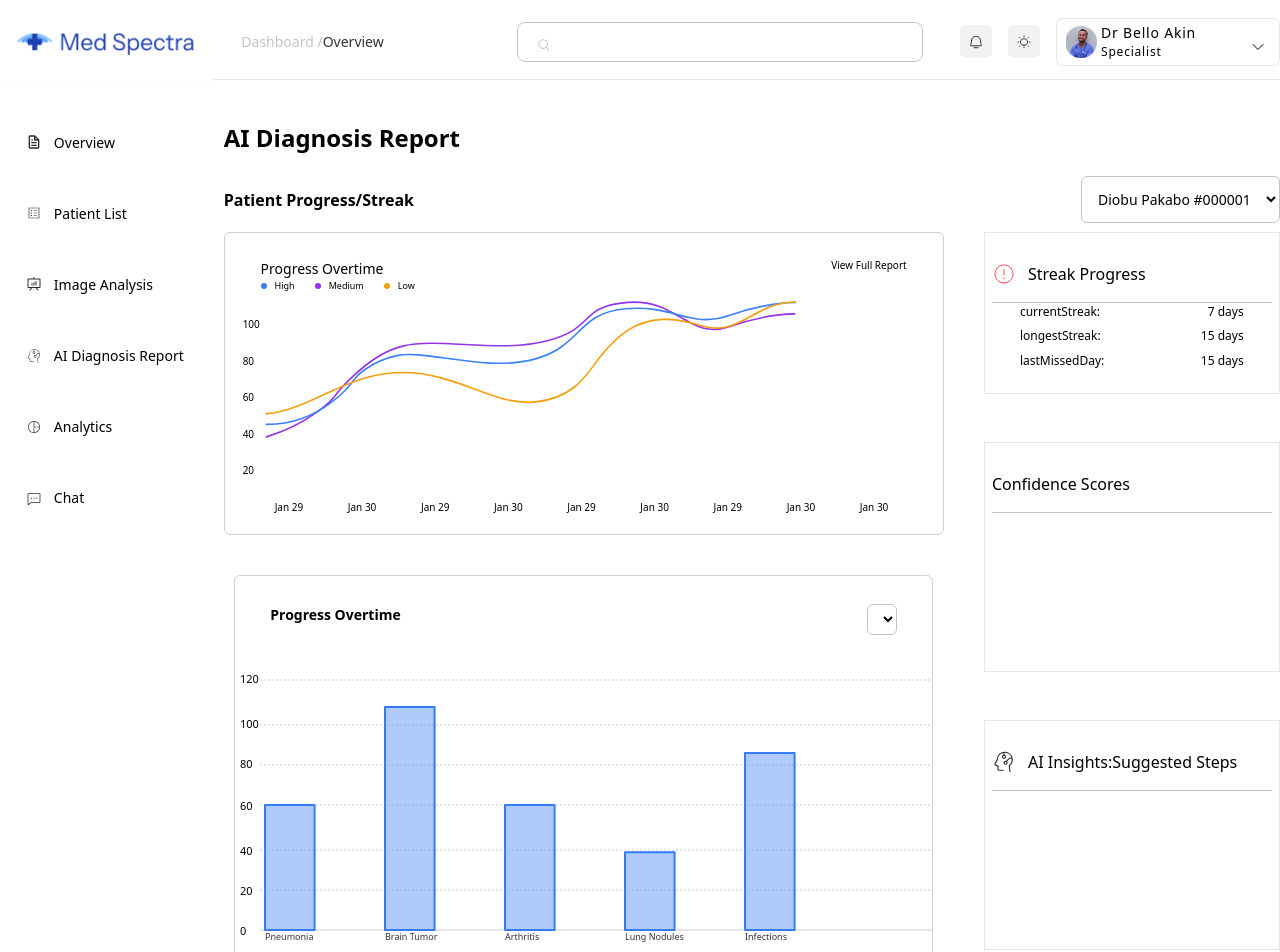
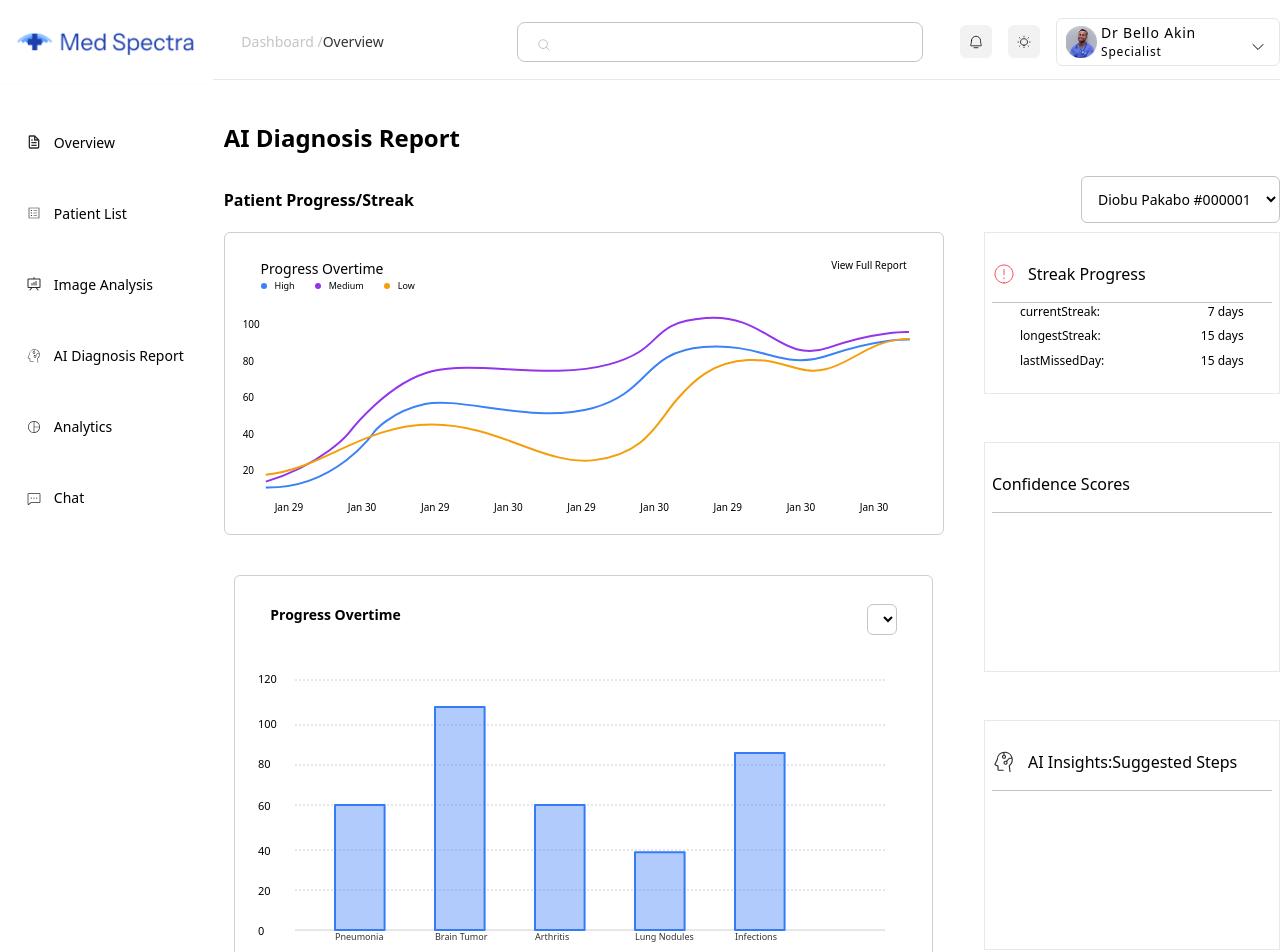
Before and after one commit to Maobugichi/medspecter, a React (Vite) app: page /medspecter/aidiagnosis/1 in a window 1280 px wide. Shown: the top 952 px of the page. Built offline with nearby package versions, Linux system fonts and the light colour scheme.

Commit message:
adjust y corordinates for polyline

```diff
--- a/src/components/BarChart.jsx
+++ b/src/components/BarChart.jsx
@@ -1,6 +1,6 @@
 import BarHeader from "./aidiagnosis/BarChartHeader";
 import Lines from "./Lines";
-const BarChart = ({barItem,selectedOption,setSelectedOptions,entries,width,height,head,axis}) => {
+const BarChart = ({barItem,selectedOption,setSelectedOptions,entries,width,height,head,axis,windowWidth}) => {
     function handleChange(e) {
         setSelectedOptions(e.target.value)
         const myItem = sliceInfo.filter(item => item.name.toLowerCase() == e.target.value.toLowerCase())
@@ -19,6 +19,7 @@ const BarChart = ({barItem,selectedOption,setSelectedOptions,entries,width,heigh
                 <svg  height={280} className="w-full">
                     <Lines
                      axis={axis}
+                     windowWidth={windowWidth}
                     />
                     {barItem}
                 </svg>
--- a/src/components/Lines.jsx
+++ b/src/components/Lines.jsx
@@ -1,9 +1,9 @@
-const Lines = ({axis}) => {
+const Lines = ({axis,windowWidth}) => {
     const line = axis.map(item => {
         return(
             <>
-                 <line className={`${item.y ? "block" : "hidden"}`}  x1={25} y1={item?.y} x2={750} y2={item?.y} stroke="#ceced3" strokeDasharray={item.y <= 230 ? 2 : 0} />
-                 <text  x={5} y={item.y2} className="text-[10px] md:text-[11px]">{item.xLabel}</text>
+                 <line className={`${item.y ? "block" : "hidden"}`}  x1={windowWidth < 600 ? 30 : 60} y1={item?.y} x2={windowWidth < 600 ? 355 : 650} y2={item?.y} stroke="#ceced3" strokeDasharray={item.y <= 230 ? 2 : 0} />
+                 <text  x={windowWidth < 600 ? 5 : 23} y={item.y2} className="text-[10px] md:text-[11px]">{item.xLabel}</text>
             </>
 
         )
--- a/src/components/PolyCont.jsx
+++ b/src/components/PolyCont.jsx
@@ -1,14 +1,9 @@
 import PolyLine from "./aidiagnosis/PolyLine"
 import ProgressItem from "./aidiagnosis/ProgressItem"
 import { useEffect, useState } from "react"
-const PolyCont = ({width}) => {
+const PolyCont = ({width,scale,svgAttri, top,setSvgAttri}) => {
 
-  const [ svgAttri , setSvgAttri ] = useState({
-    height:196,
-    width: 590
-  });
   const [ windowWidth , setWindowWidth ] = useState(window.innerWidth);
-
 
   useEffect(() => {
     const handleResize = () => {
@@ -87,6 +82,8 @@ const PolyCont = ({width}) => {
             svgAttri={svgAttri}
             draw={draw}
             windowWidth={windowWidth}
+            scale={scale}
+            top={top}
            />
             <ul className="ml-8 flex w-[90%] justify-between text-[10px]">
               <li>Jan 29</li>
--- a/src/components/aidiagnosis/AI-Diagnosis.jsx
+++ b/src/components/aidiagnosis/AI-Diagnosis.jsx
@@ -11,10 +11,15 @@ import DiagHead from "./DiagHead"
 
 const  AIdiag = () => {
     const [ xAxis , setXAxis ] = useState({
-        x:30,
-        x2:30,
-        x3:120
+        x:100,
+        x2:100,
+        x3:100
     })
+    const [ scale , setScale ] = useState('scale(0.85)');
+    const [ svgAttri , setSvgAttri ] = useState({
+        height:196,
+        width: 650
+      });
     const [ windowWidth , setWindowWidth ] = useState(window.innerWidth)
 
     useEffect(() => {
@@ -41,7 +46,7 @@ const  AIdiag = () => {
         return () => {
             window.removeEventListener('resize', handleResize);
         }
-    },[])
+    },[windowWidth])
 
 
     const { newItem , sliceInfo } = useContext(ShowContext)
@@ -69,9 +74,11 @@ const  AIdiag = () => {
               fill="#357AF6"
               setSelectedOptions={setSelectedOptions}
               entries={entries}
+
             />
         )
     })
+
 
 
     return(
@@ -80,7 +87,11 @@ const  AIdiag = () => {
             <div className="flex gap-10 xl:flex-row flex-col w-full ">
                 <div className=" xl:w-[85%]  w-[95%]  mx-auto h-auto flex flex-col lg:grid min-h-[80vh] md:min-h-[50vh] xl:min-h-[90vh] limitedSize:flex limitedSize:flex-col limitedSize:gap-10 gap-10">
                     <PolyCont
-                    width="lg:w-full w-full mx-auto"
+                     width="lg:w-full w-full mx-auto"
+                     scale={scale}
+                     svgAttri={svgAttri}
+                     top="lg:top-20"
+                     setSvgAttri={setSvgAttri}
                     />
                     <BarChart
                     barItem={barItem}
@@ -88,6 +99,7 @@ const  AIdiag = () => {
                     height="h-[383px]"
                     head="Progress Overtime"
                     axis={axis}
+                    windowWidth={windowWidth}
                     />
                 </div>
                 <InfoFlex
--- a/src/components/aidiagnosis/Bar.jsx
+++ b/src/components/aidiagnosis/Bar.jsx
@@ -11,7 +11,8 @@ const Bar = ({width,height,x,y,label,labelY,fill}) => {
           <motion.rect
           variants={draw}
           initial="initial"
-          animate="animate"
+          whileInView="animate"
+          viewport={{once: true}}
           stroke={fill}
           strokeWidth="2"
           strokeLinecap="round"
--- a/src/components/aidiagnosis/PolyLine.jsx
+++ b/src/components/aidiagnosis/PolyLine.jsx
@@ -1,35 +1,41 @@
 import { motion } from "motion/react"
 
-const PolyLine = ({svgAttri, windowWidth , draw}) => {
-    //0,290 30,280 40,275 90,240 120,210 140,190  170,170 220,145 250,135  300,135 370,150  458,160 550,140  580,140
+const PolyLine = ({svgAttri, windowWidth , draw , scale, top}) => {
+
+
     return(
-        <motion.svg  className=" absolute left-10 bottom-15 lg:top-17" width={svgAttri.width} height={svgAttri.height} xmlns="http://www.w3.org/2000/svg" xmlns:svg="http://www.w3.org/2000/svg">
-              <g>
+        <motion.svg  className={` absolute left-10 bottom-15 ${top} bottom-[35px]`} width={svgAttri.width} height={svgAttri.height} xmlns="http://www.w3.org/2000/svg" xmlns:svg="http://www.w3.org/2000/svg">
+              <g className="">
+                <motion.path
+                 variants={draw}
+                 initial="initial"
+                 whileInView="animate"
+                 viewport={{once: true}}
+                 d="m1,198.44c67.38,-20.39 97.7,-57.39 97.7,-57.39c0,0 44.88,-59.66 97.71,-72.61c52.83,-12.94 138.71,10.83 208.22,-8c69.51,-18.83 42.46,-48.74 113.88,-54.5c71.41,-5.75 87.26,54.64 144.62,34.8c57.36,-19.84 94.5,-18.27 94.5,-18.27" id="svg_1"
+                 stroke="#9333EA"
+                 strokeWidth="2.33"
+                 style={{ transform: windowWidth < 600 ?  'scale(0.4)' : scale}}
+                 fill="none"
+
+                 />
 
                 <motion.path
-                variants={draw}
-                initial="initial"
-                animate="animate"
-                d="m1,194.44c67.38,-20.39 97.7,-57.39 97.7,-57.39c0,0 44.88,-59.66 97.71,-72.61c52.83,-12.94 138.71,10.83 208.22,-8c69.51,-18.83 42.46,-48.74 113.88,-54.5c71.41,-5.75 87.26,54.64 144.62,34.8c57.36,-19.84 94.5,-18.27 94.5,-18.27" id="svg_1"
-                stroke="#9333EA"
-                strokeWidth="2.33"
-                style={{ transform: windowWidth < 600 ?  'scale(0.4)' : 'scale(0.7)' }}
-                fill="none"/>
-                <motion.path
-                variants={draw}
-                initial="initial"
-                animate="animate"
-                d="m0.9,176.31c82.75,1.57 127.54,-65.38 127.54,-65.38c0,0 18.56,-23.83 59.84,-32.88c41.27,-9.05 127.18,23.83 196.67,5c69.48,-18.83 59.48,-66.28 130.87,-72.03c71.38,-5.75 90.92,29.22 148.25,9.38c57.34,-19.84 94.46,-18.27 94.46,-18.27" id="svg_1" stroke="#3B82F6" stroke-width="2.33" fill="none"
-                style={{ transform: windowWidth < 600 ?  'scale(0.4)' : 'scale(0.7)' }}
+                 variants={draw}
+                 initial="initial"
+                 whileInView="animate"
+                 viewport={{once: true}}
+                 d="m0.9,205.31c82.75,1.57 127.54,-65.38 127.54,-65.38c0,0 18.56,-23.83 59.84,-32.88c41.27,-9.05 127.18,23.83 196.67,5c69.48,-18.83 59.48,-66.28 130.87,-72.03c71.38,-5.75 90.92,29.22 148.25,9.38c57.34,-19.84 94.46,-18.27 94.46,-18.27" id="svg_1" stroke="#3B82F6" stroke-width="2.33" fill="none"
+                 style={{ transform: windowWidth < 600 ?  'scale(0.4)' : scale }}
                 />
                 <motion.path
-                variants={draw}
-                initial="initial"
-                animate="animate"
-                style={{ transform: windowWidth < 600 ?  'scale(0.4)' : 'scale(0.7)' }}
-                d="m0.9,161.26c67.53,-6.49 114.77,-59.05 195.05,-59.05c80.29,0 132.04,48.96 191.55,41.89c59.52,-7.07 73.68,-43.48 95.09,-68.97c21.41,-25.49 44.42,-46.67 85.84,-48.8c41.43,-2.12 59.5,18.34 90.78,10.88c31.89,-6.97 53.53,-35.76 99.32,-35.76" id="svg_1" stroke="#F59E0B" stroke-width="2.33" fill="none"/>
+                 variants={draw}
+                 initial="initial"
+                 whileInView="animate"
+                 viewport={{once: true}}
+                 style={{ transform: windowWidth < 600 ?  'scale(0.4)' : scale }}
+                d="m0.9,190.26c67.53,-6.49 114.77,-59.05 195.05,-59.05c80.29,0 132.04,48.96 191.55,41.89c59.52,-7.07 73.68,-43.48 95.09,-68.97c21.41,-25.49 44.42,-46.67 85.84,-48.8c41.43,-2.12 59.5,18.34 90.78,10.88c31.89,-6.97 53.53,-35.76 99.32,-35.76" id="svg_1" stroke="#F59E0B" stroke-width="2.33" fill="none"/>
               </g>
-            </motion.svg>
+        </motion.svg>
     )
 }
 
--- a/src/components/analytics/Analytics.jsx
+++ b/src/components/analytics/Analytics.jsx
@@ -10,7 +10,11 @@ const Analytics = () => {
  const entries = Object.keys(docInfo.slice(0,1) && docInfo.slice(0,1)[0]?.data);
  const [ xAxis , setXAxis ] = useState({x:40,x2:40,x3:100})
  const [ windowWidth , setWindowWidth ] = useState(window.innerWidth)
-
+ const [ svgAttri , setSvgAttri ] = useState({
+  height:160,
+  width: 530
+  });
+  const [ scale , setScale ] = useState('scale(0.68)');
  useEffect(() => {
     const handleResize = () => {
        setWindowWidth(window.innerWidth)
@@ -23,7 +27,6 @@ const Analytics = () => {
  }, [])
 
   useEffect(() => {
-
     if (windowWidth < 600) {
         setXAxis({
           x:40,
@@ -88,6 +91,10 @@ const Analytics = () => {
              <div className="flex flex-col h-auto lg:flex-row w-full gap-5">
               <PolyCont
                width="lg:w-[60%] md:w-full w-full"
+               svgAttri={svgAttri}
+               scale={scale}
+               top="lg:top-25"
+               setSvgAttri={setSvgAttri}
               />
                 <BarChart
                   width="lg:w-[45%] md:w-full w-full"
```
Also changed, not shown: src/components/analytics/PieChart.jsx (+7 -5 lines).
